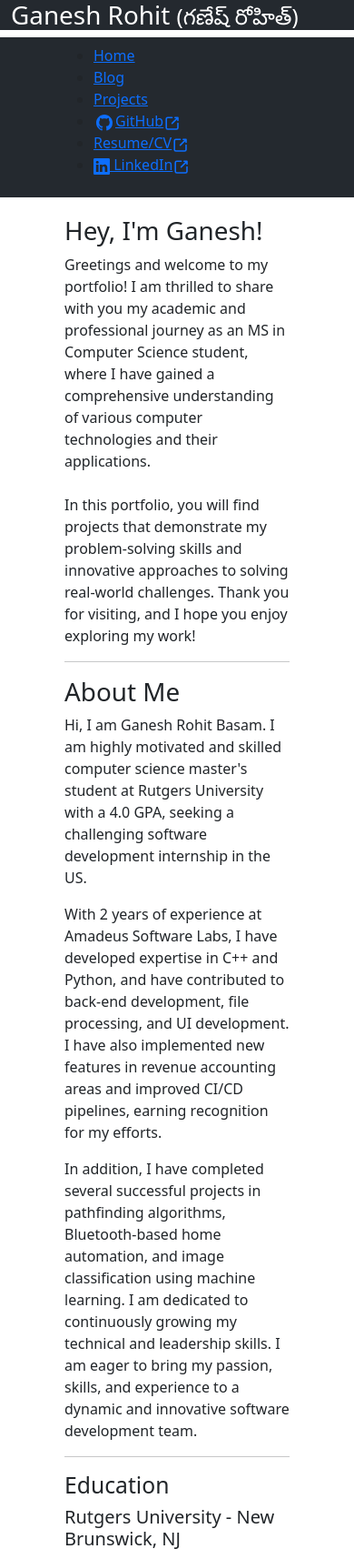
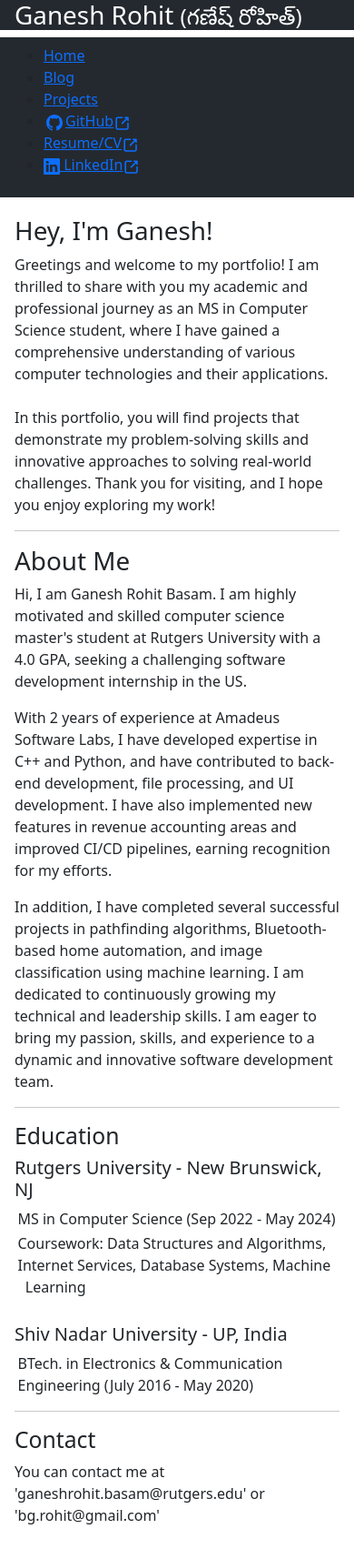
Before and after one commit to ganeshrohit/My-Personal-Website, a Django app: page / in a window 390 px wide. Shown: the top 1714 px of the page at 91% size. Run offline with Django 3.2, Linux system fonts and the light colour scheme.

Commit message:
Made the UI better for mobile screens

```diff
--- a/templates/base.html
+++ b/templates/base.html
@@ -2,6 +2,7 @@
 <!DOCTYPE html>
 <html>
     <head>
+        <meta name="viewport" content="width=device-width, initial-scale=1, shrink-to-fit=no">
         <title>Ganesh Rohit</title>
         <link rel="icon" type="image/png" sizes="32x32" href="icons/favicon-16x16.png">
         <link href="https://cdn.jsdelivr.net/npm/bootstrap@5.3.0-alpha1/dist/css/bootstrap.min.css" rel="stylesheet"
@@ -12,16 +13,16 @@
     <body>
         <main>
             <section style="background-color: #24292f;">
-                <div class="heading container-lg">
-                    <heade style="color: white;">
+                <div class="heading container-xl px-3 px-sm-5">
+                    <header class="ps-xl-5" style="color: white;">
                         <h1><a style="text-decoration: none; color: white;" href="/">Ganesh Rohit <span style="font-size: x-large;">(గణేష్ రోహిత్)</span></a></h1>
                     </header>
                 </div>
             </section>
 
             <section style="background-color: #24292f;">
-                <nav class="navbar navbar-expand container-lg" style="padding-left: 71px;">
-                    <ul>
+                <nav class="navbar navbar-expand container-xl px-3 px-sm-5">
+                    <ul class="ps-xl-5">
                         <li><a href="/" aria-current="page">Home</a></li>
                         <li><a href="/blog/">Blog</a></li>
                         <li><a href="/">Projects</a></li>
@@ -42,9 +43,11 @@
 
             <section>
                 <!--<div class="content" style="margin-left: auto; margin-right: auto; max-width: 90%;"> -->
-                <div class="container-lg" style="padding-left: 55px; padding-right: 55px; padding-top: 20px;">
-                    {% block content %}
-                    {% endblock %}
+                <div class="container-xl px-3 px-sm-5" style="padding-top: 20px;">
+                    <div class="ps-xl-5">
+                        {% block content %}
+                        {% endblock %}
+                    </div>
                 </div>
             </section>
         </main>
--- a/templates/home_page.html
+++ b/templates/home_page.html
@@ -2,9 +2,8 @@
 
 {% block content %}
     <!-- <div class="homegrid"> -->
-    <div class="row">
-        <div class="col-lg-8 px-4">
-            <div class="px-1">
+    <div class="row g-0">
+        <div class="col-xl-8">
             <section>
                 <h1>Hey, I'm Ganesh!</h1>
 
@@ -36,33 +35,6 @@
                 </p>
             </section>
             <hr>
-            <!--
-            <section style="display: flex; gap: 25px;">
-                <button type="button" style="border: 1px solid; border-radius: 10px;
-                    border-color: #24292f; background-color: rgb(237, 244, 251); width: 25%;">
-                    <a href="https://drive.google.com/file/d/1tF-wjw0MFu6PM5EIjvPKpdhJs8sAEKJR/view?usp=sharing"
-                        style="color: #24292f; text-decoration: none; padding-left: 30px; padding-right: 30px;
-                        font-size: 25px;">
-                        Resume/CV
-                    </a>
-                </button>
-                <button type="button" style="border: 1px solid; border-radius: 10px;
-                    border-color: #24292f; background-color: #0a66c2; width: 25%;">
-                    <a href="https://www.linkedin.com/in/ganesh79/"
-                        style="color: white; text-decoration: none; padding-left: 30px; padding-right: 30px;
-                        font-size: 25px;">
-                        LinkedIn
-                    </a>
-                </button>
-                <button type="button" style="border: 1px solid; border-radius: 10px;
-                    border-color: #24292f; background-color: whitesmoke; width: 25%;">
-                    <a href="mailto:ganeshrohit.basam@rutgers.edu"
-                        style="color: #24292f; text-decoration: none; padding-left: 30px; padding-right: 30px;
-                        font-size: 25px;">
-                        Mail
-                    </a>
-                </button>
-            </section> -->
             <section>
                 <h2>Education</h2>
                 <h5>Rutgers University - New Brunswick, NJ</h5>
@@ -81,27 +53,30 @@
                 You can contact me at 'ganeshrohit.basam@rutgers.edu' or 'bg.rohit@gmail.com'
                 </p>
             </section>
+            <br>
         </div>
-            <br><br><br><br><br><br><br><br><br><br><br><br><br><br>
-        </div>
-        <div class="col-lg-4 px-4">
-            <div class="myPic card" style="background-color: rgb(237, 244, 251); border-radius: 10px; max-width: 75%">
+        <div class="col-xl-4">
+            <div class="pe-5">
+                <div class="myPic card ms-xl-auto mx-auto" style="background-color: rgb(237, 244, 251); border-radius: 10px; max-width: 75%;
+                    ">
                     <h4 style="margin-bottom: 0px; padding-left: 34px; padding-top: 2px;">Me</h4>
                     <img src="../static/MyPic.jpg" style="
-                        padding: 5px 34px 20px 34px;" >
+                            padding: 5px 14px 20px 14px;" >
                 </div>
                 <br>
-            <section">
+                <section>
+                    <div class="ms-xl-auto mx-auto" style="max-width: 75%;">
                         <button type="button" style="border: 1px solid; border-radius: 10px; margin-bottom: 10px;
-                    border-color: #24292f; background-color: rgb(237, 244, 251); width: 75%;">
+                            border-color: #24292f; background-color: rgb(237, 244, 251); width: 100%;">
                             <a href="https://drive.google.com/file/d/1tF-wjw0MFu6PM5EIjvPKpdhJs8sAEKJR/view?usp=sharing"
                                 style="color: #24292f; text-decoration: none; padding-left: 30px; padding-right: 30px;
                                 font-size: 25px;">
                                 {% include './icons/resume.svg' %} Resume/CV
                             </a>
-                </button><br>
+                        </button>
+                        <br>
                         <button type="button" style="border: 1px solid; border-radius: 10px; margin-bottom: 10px;
-                    border-color: #24292f; background-color: #0a66c2; width: 75%;">
+                            border-color: #24292f; background-color: #0a66c2; width: 100%;">
                             <a href="https://www.linkedin.com/in/ganesh79/"
                                 style="color: white; text-decoration: none; padding-left: 30px; padding-right: 30px;
                                 font-size: 25px;">
@@ -109,13 +84,14 @@
                             </a>
                         </button><br>
                         <button type="button" style="border: 1px solid; border-radius: 10px; margin-bottom: 10px;
-                    border-color: #24292f; background-color: whitesmoke; width: 75%;">
+                            border-color: #24292f; background-color: whitesmoke; width: 100%;">
                             <a href="mailto:ganeshrohit.basam@rutgers.edu"
                                 style="color: #24292f; text-decoration: none; padding-left: 30px; padding-right: 30px;
                                 font-size: 25px;">
                                 {% include './icons/envelope.svg' %} Mail
                             </a>
                         </button>
+                    </div>
                 </section>
                 <!--
                 <div class="AddPic" style="background-color: rgb(237, 244, 251); border-radius: 10px; max-width: 75%">
@@ -125,8 +101,10 @@
                 </div>
                 -->
             </div>
+        </div>
 
     </div>
+    <br><br><br><br><br><br><br><br><br><br><br><br><br><br>
 
 
 {% endblock %}
```
Also changed, not shown: 1 other file. Lines whose indentation alone changed are shown as unchanged.
